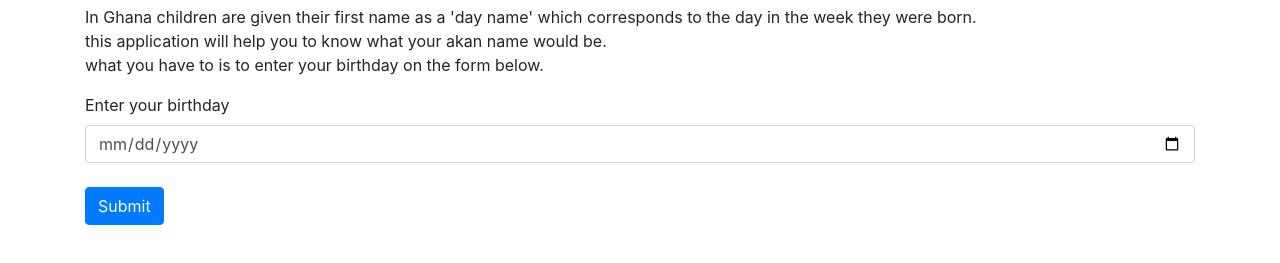
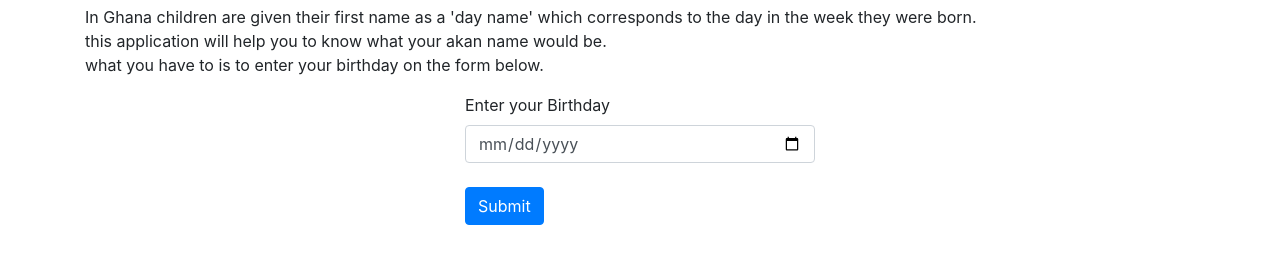
Before and after one commit to huguette135/Akan-names, a plain HTML site: page index.html in a window 1280 px wide. Shown: the part 51-314 px from the top of the page. Drawn offline with nearby package versions, Linux system fonts and the light colour scheme.

Commit message:
creating enter birthday

```diff
--- a/index.html
+++ b/index.html
@@ -15,11 +15,13 @@
                 <br> what you have to is to enter your birthday on the form below.
 
             </p>
-
+            <div class="row">
+                <div class="col-md-4"></div>
+                <div class="col-md-4">
+                    <div class="form">
 
             </div>
-
-                        <label>Enter your birthday</label>
+                        <label>Enter your Birthday</label>
                         <input type="date" class="form-control" id="birthday">
                         <br>
                         <input type="submit" onclick="setName()" class="btn btn-primary">
```
